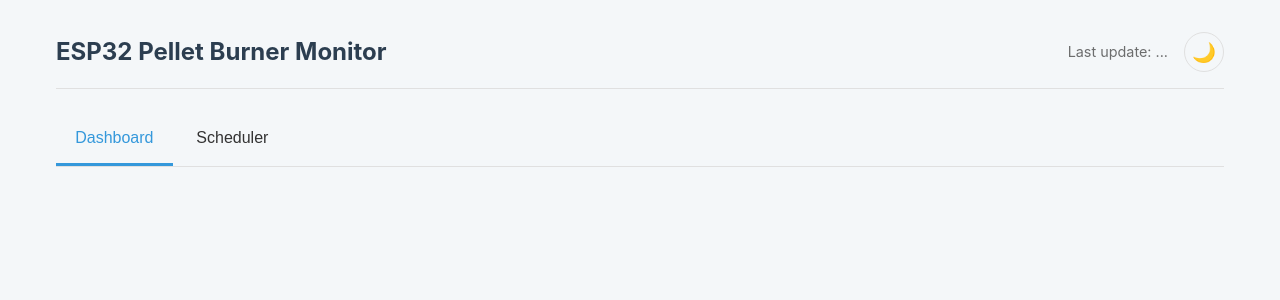
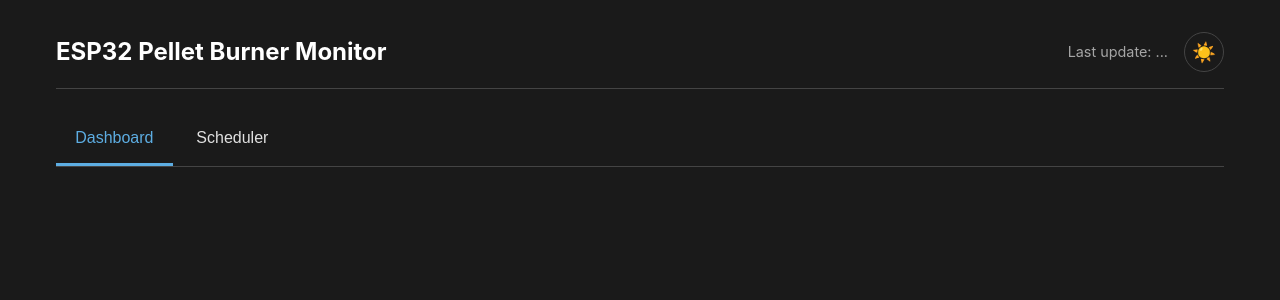
Before and after one commit to atanas-vladimirov/npbc-esp32-monitor, a Python web app: template templates/index.html in a window 1280 px wide. Shown: the top 300 px of the page. Run offline with Jinja, Linux system fonts and the light colour scheme; the template is opened without the code that fills it, so the values that code supplies are empty.

Commit message:
Fix the dark theme and make it the default.

```diff
--- a/static/style.css
+++ b/static/style.css
@@ -8,7 +8,7 @@
     --border-color: #e0e0e0;
     --shadow-color: rgba(0, 0, 0, 0.05);
 }
-body.dark-mode {
+html.dark-mode {
     --bg-color: #1a1a1a;
     --card-bg-color: #2c2c2c;
     --text-color: #e0e0e0;
@@ -155,7 +155,7 @@ button[type="submit"]:hover { background-color: #2980b9; }
 .schedule-info { display: flex; flex-direction: column; gap: 0.2rem; }
 .schedule-info strong { font-size: 1.1rem; }
 .schedule-info span { font-size: 0.9rem; color: #888; }
-body.dark-mode .schedule-info span { color: #aaa; }
+html.dark-mode body .schedule-info span { color: #aaa; }
 .schedule-days { font-family: monospace; }
 .schedule-actions button {
     padding: 0.5rem 0.8rem;
--- a/templates/index.html
+++ b/templates/index.html
@@ -5,6 +5,20 @@
     <meta name="viewport" content="width=device-width, initial-scale=1.0">
     <title>ESP32 Monitor</title>
     <link rel="stylesheet" href="/static/style.css">
+
+    <script>
+        // This script runs immediately to prevent the flash of the light theme.
+        // It makes the dark theme the default.
+        (function() {
+            // Check if 'light' is explicitly saved, otherwise default to dark.
+            if (localStorage.getItem('theme') === 'light') {
+                // Do nothing, the default CSS is light theme.
+            } else {
+                // Apply dark theme by adding the class to the root <html> element.
+                document.documentElement.classList.add('dark-mode');
+            }
+        })();
+    </script>
 </head>
 <body>
     <div id="schedule-modal" class="modal-overlay" style="display: none;">
@@ -103,9 +117,31 @@
         </main>
     </div>
     <script>
-        // ... (existing script content like theme toggle, fetchData, etc.)
+        // This is the main script block at the end of the body.
 
-        // --- NEW SCRIPT FOR TABS AND SCHEDULER ---
+        // --- THEME TOGGLE LOGIC (UPDATED) ---
+        const themeToggle = document.getElementById('theme-toggle');
+
+        // Set the initial button icon based on the theme applied by the head script.
+        // We check the <html> tag, not the body.
+        if (document.documentElement.classList.contains('dark-mode')) {
+            themeToggle.textContent = '☀️';
+        } else {
+            themeToggle.textContent = '🌙';
+        }
+
+        themeToggle.addEventListener('click', () => {
+            // Toggle the class on the root <html> element
+            document.documentElement.classList.toggle('dark-mode');
+
+            if (document.documentElement.classList.contains('dark-mode')) {
+                localStorage.setItem('theme', 'dark');
+                themeToggle.textContent = '☀️';
+            } else {
+                localStorage.setItem('theme', 'light');
+                themeToggle.textContent = '🌙';
+            }
+        });
 
         // Tab functionality
         function openTab(evt, tabName) {
```
